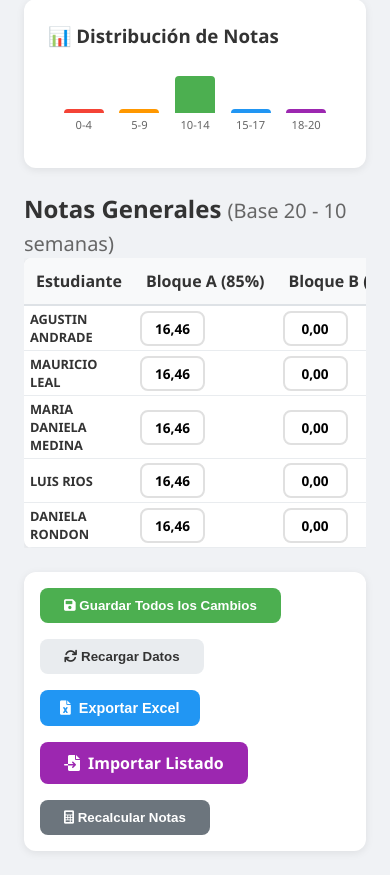
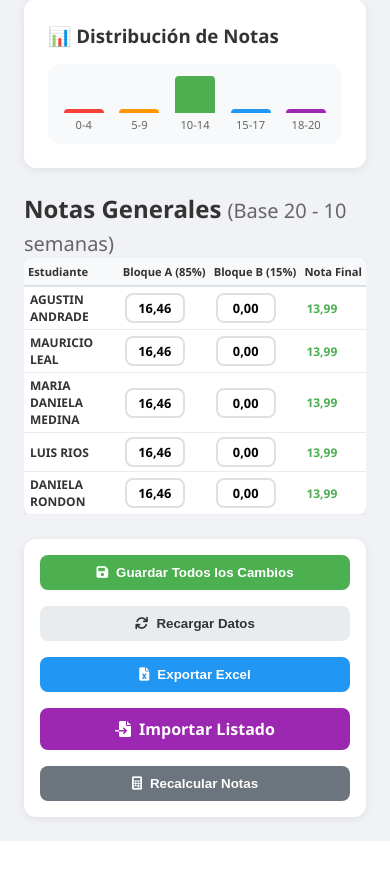
Before and after one commit to labfqfciensucv/sistema-calificaciones, a Flask app: page /admin in a window 390 px wide. Shown: the part 704-1579 px from the top of the page. After the commit the page ends 1545 px from the top, so only its background shows below. Run offline with Flask 3, Linux system fonts and the light colour scheme; the visitor is signed in with stand-in values (Sample User, id 1).

Commit message:
Update style.css

```diff
--- a/static/style.css
+++ b/static/style.css
@@ -364,9 +364,9 @@ footer {
 }
 
 .admin-table input[type="text"].editable-comma {
-    width: 95px;
-    padding: 10px 12px;
-    font-size: 1.05rem;
+    width: 85px;
+    padding: 8px 10px;
+    font-size: 1rem;
     font-weight: 600;
     text-align: center;
     border: 2px solid #e0e0e0;
@@ -418,13 +429,17 @@ footer {
     box-shadow: 0 2px 8px rgba(0,0,0,0.08);
 }
 
-.btn-save, .btn-reload {
+.btn-save, .btn-reload, .btn-export, .btn-import, .btn-recalculate {
     padding: 10px 24px;
     border: none;
     border-radius: 8px;
     font-weight: 600;
     cursor: pointer;
     transition: all 0.3s;
+    display: inline-flex;
+    align-items: center;
+    gap: 8px;
+    text-decoration: none;
 }
 
 .btn-save {
@@ -452,48 +467,54 @@ footer {
     background: #dee2e6;
 }
 
-/* Responsive */
-@media (max-width: 768px) {
-    .header-content {
-        flex-direction: column;
-        align-items: flex-start;
+.btn-export {
+    background: #2196F3;
+    color: white;
 }
 
-    .user-info {
-        flex-wrap: wrap;
+.btn-export:hover {
+    background: #1976D2;
+    transform: translateY(-2px);
 }
 
-    .blocks-container {
-        grid-template-columns: 1fr;
+.btn-import {
+    background: #9C27B0;
+    color: white;
 }
 
-    .component-grid {
-        grid-template-columns: 1fr;
+.btn-import:hover {
+    background: #7B1FA2;
+    transform: translateY(-2px);
 }
 
-    .admin-nav {
-        flex-direction: column;
+.btn-recalculate {
+    background: #6c757d;
+    color: white;
 }
 
-    .admin-table input[type="text"].editable-comma {
-        width: 65px;
-        padding: 6px 8px;
-        font-size: 0.85rem;
+.btn-recalculate:hover {
+    background: #5a6268;
+    transform: translateY(-2px);
 }
 
-    .admin-table td {
-        min-width: 60px;
-        padding: 4px 6px;
+.btn-export-pdf {
+    background: #f44336;
+    color: white;
 }
 
-    .admin-table td:first-child {
-        font-size: 0.8rem;
-        min-width: 100px;
+.btn-export-pdf:hover {
+    background: #d32f2f;
+    transform: translateY(-2px);
 }
 
-    .login-box {
-        margin: 16px;
-        padding: 24px;
+.btn-export-print {
+    background: #607d8b;
+    color: white;
+}
+
+.btn-export-print:hover {
+    background: #455a64;
+    transform: translateY(-2px);
 }
 
 /* ============ ESTADÍSTICAS ============ */
@@ -639,54 +646,57 @@ footer {
     to { transform: translateX(100%); opacity: 0; }
 }
 
-/* ============ BOTONES DE EXPORTACIÓN ============ */
+/* ============ RESPONSIVE ============ */
 
-.btn-export {
-    display: inline-flex;
-    align-items: center;
-    gap: 8px;
-    padding: 10px 20px;
-    border: none;
-    border-radius: 8px;
-    font-weight: 600;
-    cursor: pointer;
-    transition: all 0.3s;
-    font-size: 0.9rem;
+@media (max-width: 768px) {
+    .header-content {
+        flex-direction: column;
+        align-items: flex-start;
     }
 
-.btn-export-pdf {
-    background: #f44336;
-    color: white;
+    .user-info {
+        flex-wrap: wrap;
     }
 
-.btn-export-pdf:hover {
-    background: #d32f2f;
-    transform: translateY(-2px);
+    .blocks-container {
+        grid-template-columns: 1fr;
     }
 
-.btn-export-print {
-    background: #607d8b;
-    color: white;
+    .component-grid {
+        grid-template-columns: 1fr;
     }
 
-.btn-export-print:hover {
-    background: #455a64;
-    transform: translateY(-2px);
+    .admin-nav {
+        flex-direction: column;
     }
 
-.admin-actions .btn-export {
-    background: #2196F3;
-    color: white;
+    .admin-table input[type="text"].editable-comma {
+        width: 60px;
+        padding: 4px 6px;
+        font-size: 0.8rem;
     }
 
-.admin-actions .btn-export:hover {
-    background: #1976D2;
-    transform: translateY(-2px);
+    .admin-table td {
+        padding: 4px 6px;
+        min-width: 40px;
+        font-size: 0.75rem;
     }
 
-/* ============ RESPONSIVE PARA ESTADÍSTICAS ============ */
+    .admin-table td:first-child {
+        font-size: 0.75rem;
+        min-width: 80px;
+    }
 
-@media (max-width: 768px) {
+    .admin-table th {
+        padding: 6px 4px;
+        font-size: 0.7rem;
+    }
+
+    .login-box {
+        margin: 16px;
+        padding: 24px;
+    }
+
     .stats-container {
         grid-template-columns: repeat(2, 1fr);
         gap: 12px;
@@ -704,5 +714,17 @@ footer {
         height: 80px;
         padding: 12px;
     }
+
+    .admin-actions {
+        flex-direction: column;
+    }
+
+    .admin-actions .btn-save,
+    .admin-actions .btn-reload,
+    .admin-actions .btn-export,
+    .admin-actions .btn-import,
+    .admin-actions .btn-recalculate {
+        width: 100%;
+        justify-content: center;
     }
 }
```
Also changed, not shown: other parts of static/style.css (+18 -21 lines). Lines whose indentation alone changed are shown as unchanged.
